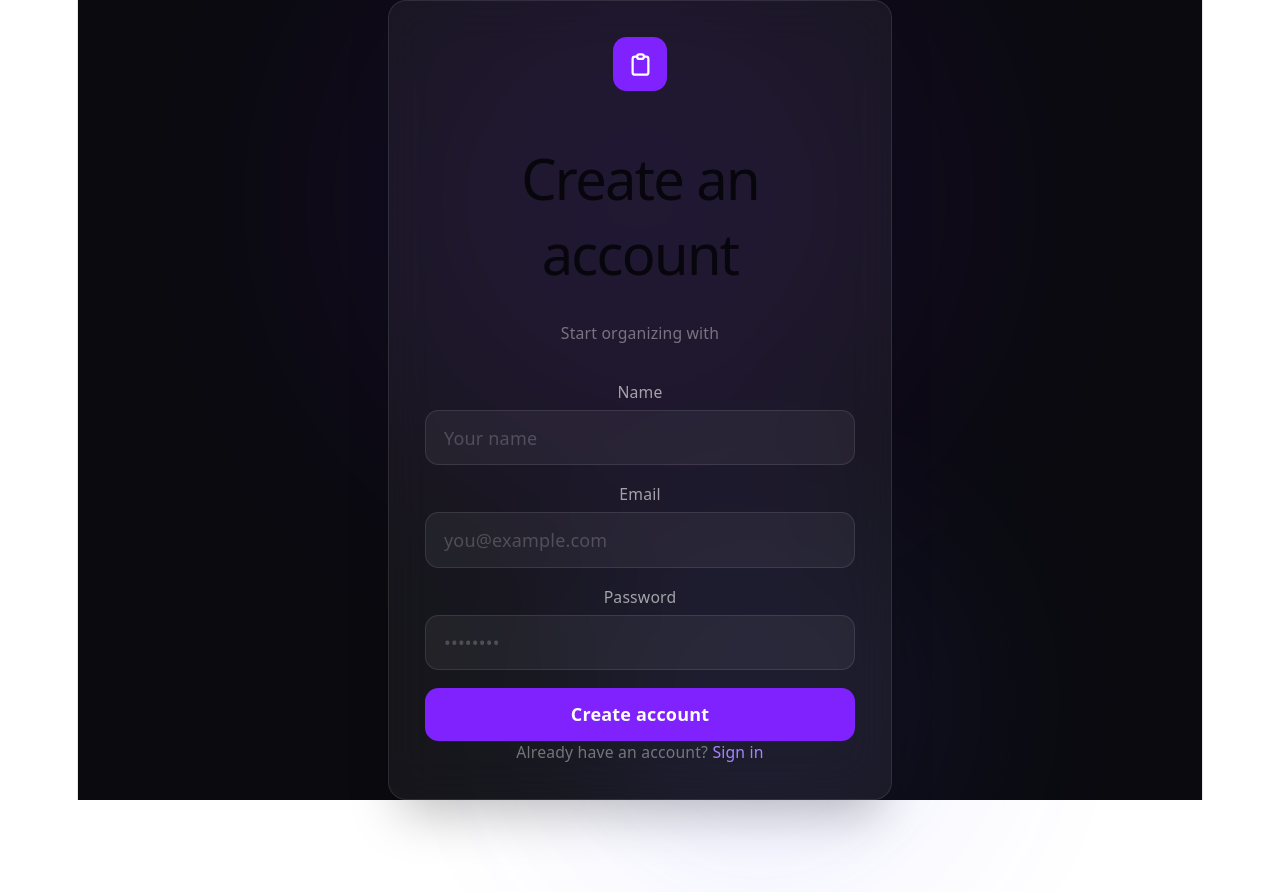
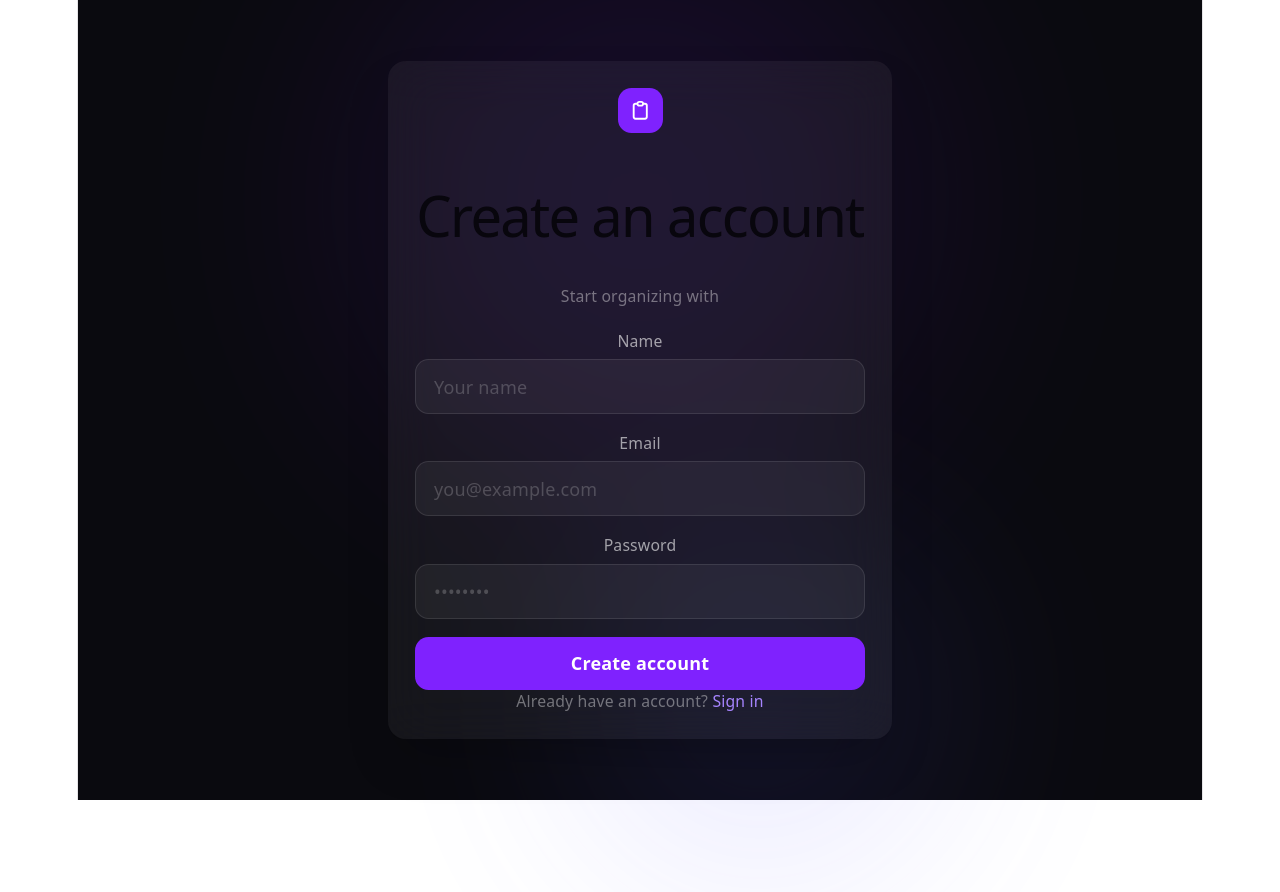
Before and after one commit to Quasheana226/pro-tasker-capstone, a React (Vite) app in the folder frontend/: page /register in a window 1280 px wide. Shown: the top 892 px of the page. Built offline with nearby package versions, Linux system fonts and the light colour scheme; no server answers.

Commit message:
remove card borders from login, register, and new project form

```diff
--- a/frontend/src/pages/DashboardPage.tsx
+++ b/frontend/src/pages/DashboardPage.tsx
@@ -81,7 +81,7 @@
                 {showForm && (
                     <form
                         onSubmit={handleCreateProject}
-                        className="mb-8 bg-white/5 border border-white/10 rounded-2xl p-6 space-y-4"
+                        className="mb-8 bg-white/5 rounded-2xl p-6 space-y-4"
                     >
                         <h2 className="font-semibold text-white">New Project</h2>
                         <input
--- a/frontend/src/pages/LandingPage.tsx
+++ b/frontend/src/pages/LandingPage.tsx
@@ -118,13 +118,15 @@
                     </p>
 
                     {/* CTAs */}
-                    <div className="flex flex-col items-start gap-3 mt-14">
+                    <div className="mt-14">
+                        <div className="flex justify-center mb-3">
                             <button
                                 onClick={() => navigate("/register")}
                                 className="bg-violet-600 hover:bg-violet-500 text-white font-semibold px-6 py-3 rounded-xl transition text-sm"
                             >
                                 Get started free
                             </button>
+                        </div>
                         <button
                             onClick={() => navigate("/login")}
                             className="text-sm text-white/40 hover:text-white transition"
--- a/frontend/src/pages/LoginPage.tsx
+++ b/frontend/src/pages/LoginPage.tsx
@@ -35,7 +35,7 @@
             <div className="absolute bottom-[-100px] right-1/4 w-[400px] h-[400px] bg-indigo-500 opacity-10 rounded-full blur-[100px] pointer-events-none" />
 
             {/* Glass card */}
-            <div className="relative w-full max-w-md bg-white/5 border border-white/10 backdrop-blur-xl rounded-2xl p-6 shadow-2xl">
+            <div className="relative w-full max-w-md bg-white/5 backdrop-blur-xl rounded-2xl p-6 shadow-2xl">
                 {/* Logo / Brand */}
                 <div className="mb-5 text-center">
                     <div className="inline-flex items-center justify-center w-10 h-10 rounded-xl bg-violet-600 mb-3">
--- a/frontend/src/pages/RegisterPage.tsx
+++ b/frontend/src/pages/RegisterPage.tsx
@@ -34,11 +34,11 @@
             <div className="absolute bottom-[-100px] right-1/4 w-[400px] h-[400px] bg-indigo-500 opacity-10 rounded-full blur-[100px] pointer-events-none" />
 
             {/* Glass card */}
-            <div className="relative w-full max-w-md bg-white/5 border border-white/10 backdrop-blur-xl rounded-2xl p-8 shadow-2xl">
+            <div className="relative w-full max-w-md bg-white/5 backdrop-blur-xl rounded-2xl p-6 shadow-2xl">
                 {/* Logo / Brand */}
-                <div className="mb-8 text-center">
-                    <div className="inline-flex items-center justify-center w-12 h-12 rounded-xl bg-violet-600 mb-4">
-                        <svg className="w-6 h-6 text-white" fill="none" stroke="currentColor" viewBox="0 0 24 24">
+                <div className="mb-5 text-center">
+                    <div className="inline-flex items-center justify-center w-10 h-10 rounded-xl bg-violet-600 mb-3">
+                        <svg className="w-5 h-5 text-white" fill="none" stroke="currentColor" viewBox="0 0 24 24">
                             <path strokeLinecap="round" strokeLinejoin="round" strokeWidth={2} d="M9 5H7a2 2 0 00-2 2v12a2 2 0 002 2h10a2 2 0 002-2V7a2 2 0 00-2-2h-2M9 5a2 2 0 002 2h2a2 2 0 002-2M9 5a2 2 0 012-2h2a2 2 0 012 2" />
                         </svg>
                     </div>
```
Lines whose indentation alone changed are shown as unchanged.
